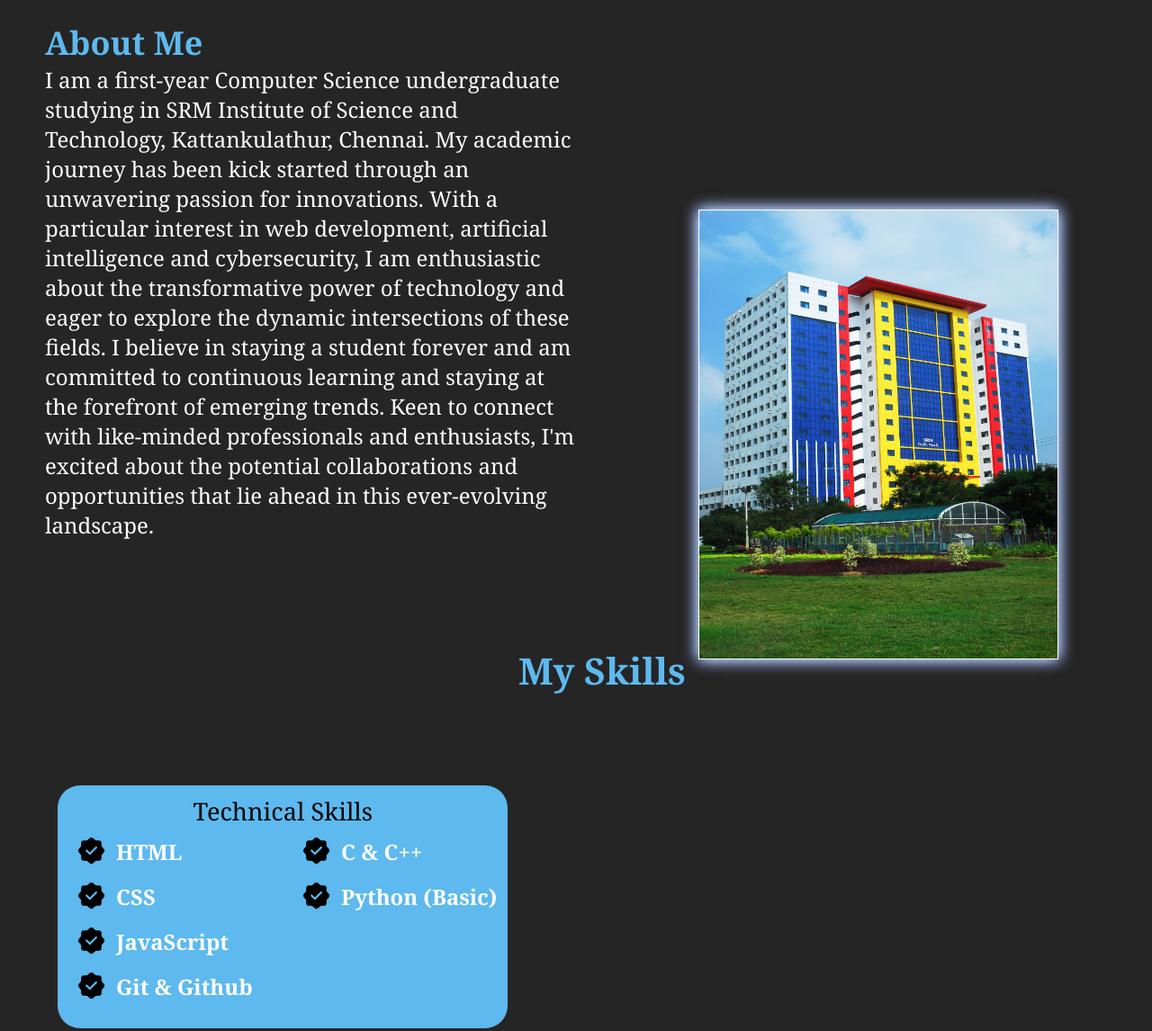
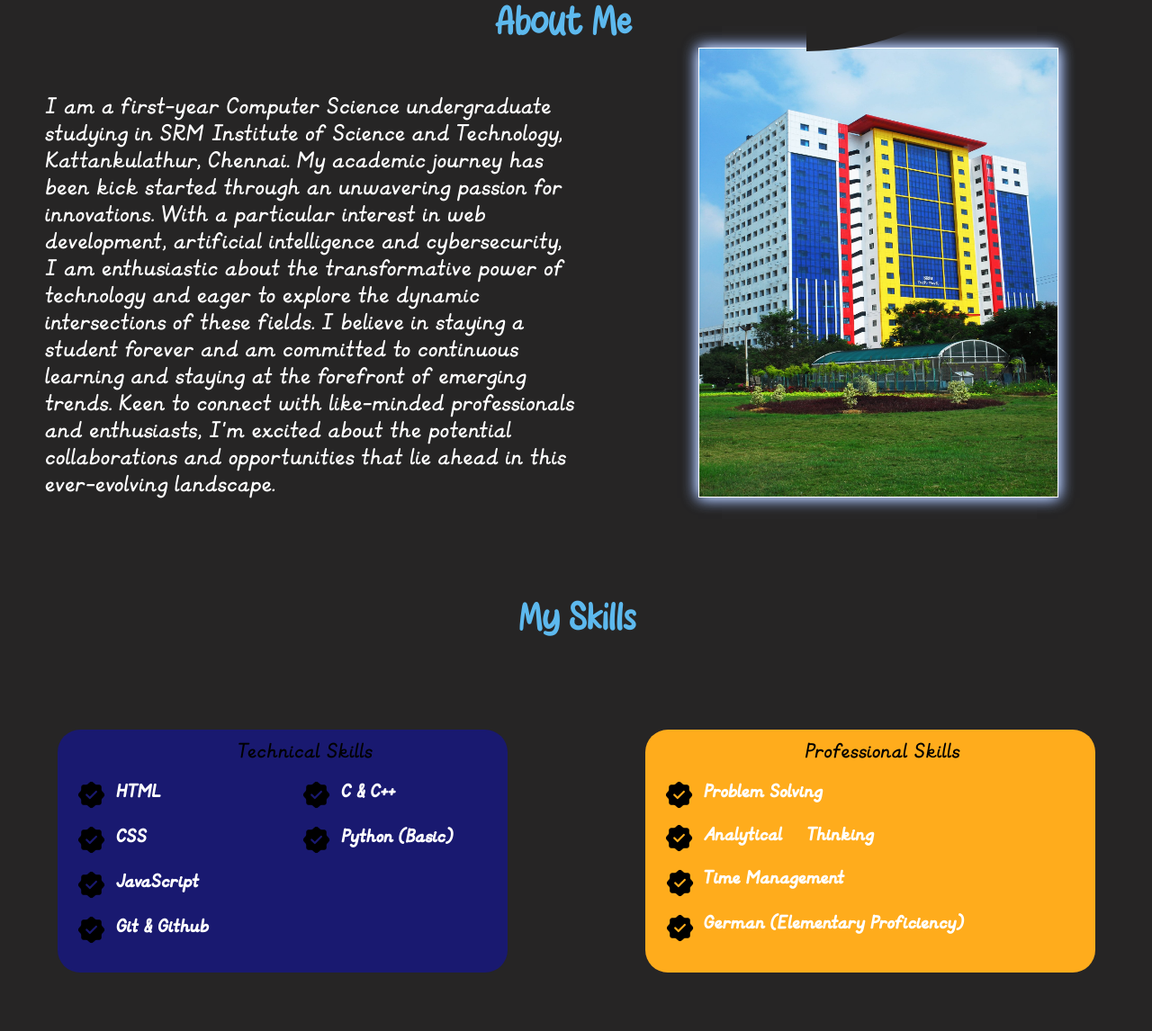
Before and after one commit to ishangoel2005/PORTFOLIO, a plain HTML site: page index.html in a window 1280 px wide. Shown: the part 647-1793 px from the top of the page at 90% size. Drawn offline with Linux system fonts and the light colour scheme.

Commit message:
done some improvemets

```diff
--- a/index.css
+++ b/index.css
@@ -2,12 +2,32 @@
     margin: 0%;
     padding: 0%;
     box-sizing: border-box;
-    font-family:Cambria, Cochin, Georgia, Times, 'Times New Roman', serif;
+}
+@font-face{
+    font-family: myfont1;
+    src: url(./Fonts/Font\ 1.ttf);
+}
+@font-face{
+    font-family: myfont2;
+    src: url(./Fonts/Font\ 2.otf);
+}
+@font-face{
+    font-family: myfont3;
+    src: url(./Fonts/Font\ 3.ttf);
+}
+@font-face{
+    font-family: myfont4;
+    src: url(./Fonts/Font\ 4.ttf);
+}
+@font-face{
+    font-family: myfont5;
+    src: url(./Fonts/Font\ 5.ttf);
 }
 .Portfolio-Container{
     min-height: 100vh;
     width: 100%;
     display: flex;
+    flex-direction: column;
 }
 .navlist{
     display: flex;
@@ -34,9 +54,17 @@
     height: 510vh;
     display: flex;
     align-items: center;
-    background: #262525;
+    background: #262525 ;
     width: 100%;
     padding-left: 3rem;
+}
+.logo {
+    position: absolute;
+    font-size: 50px;
+    top: 1px;
+    left: 0.1px;
+    color: #FFF;
+    font-family: myfont1;
 }
 .icons .fa-brands{
     color: #FFF;
@@ -60,6 +88,7 @@
 .content .intro{
     font-size: 2.5rem;
     color: #fff;
+    font-family: myfont3;
 }
 .content .intro span{
     color: #5DB9EE;
@@ -70,6 +99,7 @@
     max-width: 45rem;
     margin: 1.1rem 0 3rem;
     line-height: 3rem;
+    font-family: myfont5;
 }
 .icons .fa-brands:hover{
     cursor: pointer;
@@ -121,13 +151,22 @@
     padding: 100px 0px;
     margin-top: 5%;
 }
+.Me-Heading{
+    position: absolute;
+    top: 650px;
+    left: 550px;
+    font-size: 43px;
+    color: #5DB9EE;
+    font-family: myfont5;
+}
 .About-Text{
-    font-size: 150%;
+    font-size: 30px;
     color: #FFF;
     position: absolute;
     right: 50%;
-    top: 670px;
+    top: 750px;
     margin-left: 50px;
+    font-family: myfont3;
 }
 .About-Text span{
     color: #5DB9EE;
@@ -136,7 +175,7 @@
     width: 400px;
     height: 500px;
     position: absolute;
-    top: 110%;
+    top: 700px;
     left: 45%;
     margin-left: 200px;
     background-size: 100%;
@@ -153,8 +192,9 @@
     font-size: 170%;
     color: #FFF;
     position: absolute;
-    top: 1300px;
+    top: 1250px;
     left: 45%;
+    font-family: myfont5;
 }
 .skills span {
     color: #5DB9EE;
@@ -164,10 +204,11 @@
     height: 270px;
     padding: 20px;
     margin: 100px auto;
-    background-color: #5DB9EE;
+    background-color: #191970;
     position: absolute;
     left: -80%;
     border-radius: 25px;
+    font-family: myfont3;
 }
 .box1 img{
     position: absolute;
@@ -250,6 +291,81 @@
     top: 107px;
     left: 315px;
 }
+.box2 {
+    width: 500px;
+    height: 270px;
+    padding: 20px;
+    margin: 100px auto;
+    background-color: #FFAC1C;
+    position: absolute;
+    left: 22%;
+    border-radius: 25px;
+    font-family: myfont3;
+}
+.soft-skills{
+    font-size: 100%;
+    color: black;
+    position: absolute;
+    right: 30%;
+    top: 10px;
+}
+.box2 img{
+    position: absolute;
+    height: 35px;
+    width: 35px;
+    top: 55px;
+}
+.soft-stack1{
+    position: absolute;
+    font-size: 75%;
+    top: 57px;
+    left: 65px;
+}
+.verify2-1 {
+    display: flex;
+    align-items: center;
+    position: absolute;
+    height: 35px;
+    top: 48px;
+}
+.soft-stack2-1{
+    position: absolute;
+    margin-left: 45px;
+    font-size: 75%;
+    top: 57px;
+}
+.soft-stack2-2{
+    position: absolute;
+    margin-left: 160px;
+    font-size: 75%;
+    top: 57px;
+}
+.verify2-2 img{
+    position: absolute;
+    height: 35px;
+    width: 35px;
+    top: 153px;
+    left: 21px;
+}
+.soft-stack3{
+    position: absolute;
+    margin-left: 45px;
+    font-size: 75%;
+    top: 153px;
+}
+.verify2-3 img {
+    position: absolute;
+    height: 35px;
+    width: 35px;
+    top: 203px;
+    left: 21px;
+}
+.soft-stack4{
+    position: absolute;
+    margin-left: 45px;
+    font-size: 75%;
+    top: 203px;
+}
 .projects{
     font-size: 150%;
     color: #FFF;
--- a/index.html
+++ b/index.html
@@ -10,7 +10,11 @@
 </head>
 <body>
     <div class="Portfolio-Container">
+
         <ul class="navlist">
+            <div class="logo">
+                 <p>ishan goel.</p>
+            </div>
             <li><a href="#about" class="active">ABOUT</a></li>
             <li><a href="#skills">SKILLS</a></li>
             <li><a href="#projects">PROJECTS</a></li>
@@ -37,9 +41,9 @@
             <section class="About">
                 <div class="main">
                     <img src="./image/SRM TECH PARK.jpg" alt="">
-                    <div class="About-Text">
-                        <h2><span>About Me</span></h2>
-                        <p>I am a first-year Computer Science undergraduate studying in SRM Institute of Science and Technology, Kattankulathur, Chennai. My academic journey has been kick started through an unwavering passion for innovations. With a particular interest in web development, artificial intelligence and cybersecurity, I am enthusiastic about the transformative power of technology and eager to explore the dynamic intersections of these fields. I believe in staying a student forever and am committed to continuous learning and staying at the forefront of emerging trends. Keen to connect with like-minded professionals and enthusiasts, I'm excited about the potential collaborations and opportunities that lie ahead in this ever-evolving landscape.</p>
+                    <div>
+                        <h2 class="Me-Heading"><span>About Me</span></h2>
+                        <p class="About-Text">I am a first-year Computer Science undergraduate studying in SRM Institute of Science and Technology, Kattankulathur, Chennai. My academic journey has been kick started through an unwavering passion for innovations. With a particular interest in web development, artificial intelligence and cybersecurity, I am enthusiastic about the transformative power of technology and eager to explore the dynamic intersections of these fields. I believe in staying a student forever and am committed to continuous learning and staying at the forefront of emerging trends. Keen to connect with like-minded professionals and enthusiasts, I'm excited about the potential collaborations and opportunities that lie ahead in this ever-evolving landscape.</p>
                     </div>
                 </div>
             </section>
@@ -91,7 +95,36 @@
                             </div>
                         </div>
                 </div>
-
+                <div class="box2">
+                    <div>
+                        <p class="soft-skills">Professional Skills</p>
+                        <img src="./image/Verify Image.png" alt="Experience-icon" class="icon">
+                            <div class="soft-stack1">
+                                <h3>Problem Solving</h3>
+                            </div>
+                    </div>
+                    <div class="verify2-1">
+                        <img src="./image/Verify Image.png" alt="Experience-icon" class="icon">
+                        <div class="soft-stack2-1">
+                            <h3>Analytical</h3>
+                        </div>
+                        <div class="soft-stack2-2">
+                            <h3>Thinking</h3>
+                        </div>
+                    </div>
+                    <div class="verify2-2">
+                        <img src="./image/Verify Image.png" alt="Experience-icon" class="icon">
+                            <div class="soft-stack3">
+                                <h3>Time Management</h3>
+                            </div>
+                    </div>
+                    <div class="verify2-3">
+                        <img src="./image/Verify Image.png" alt="Experience-icon" class="icon">
+                            <div class="soft-stack4">
+                                <h3>German (Elementary Proficiency)</h3>
+                            </div>
+                    </div>
+                </div>
         </div>
         <div class="Tic">
         <img src="./image/Tic Tac Toe.jpg" alt="">
@@ -103,7 +136,7 @@
         </div>
         </div>
         <div class="contact">
-            <h2><span>Contact Me</span></h2>
+            <h2><span>Get in Touch with Me</span></h2>
             <p>Phone Number - +91 7060400216</p>
             <p>Email - ishangoel2005@gmail.com</p>
             <a href="https://www.linkedin.com/in/ishan-goel-85651528b/">Linkedin</a>
```
Also changed, not shown: Fonts/Font 1.ttf (added), Fonts/Font 2.otf (added), Fonts/Font 3.ttf (added), Fonts/Font 4.ttf (added), Fonts/Font 5.ttf (added).
